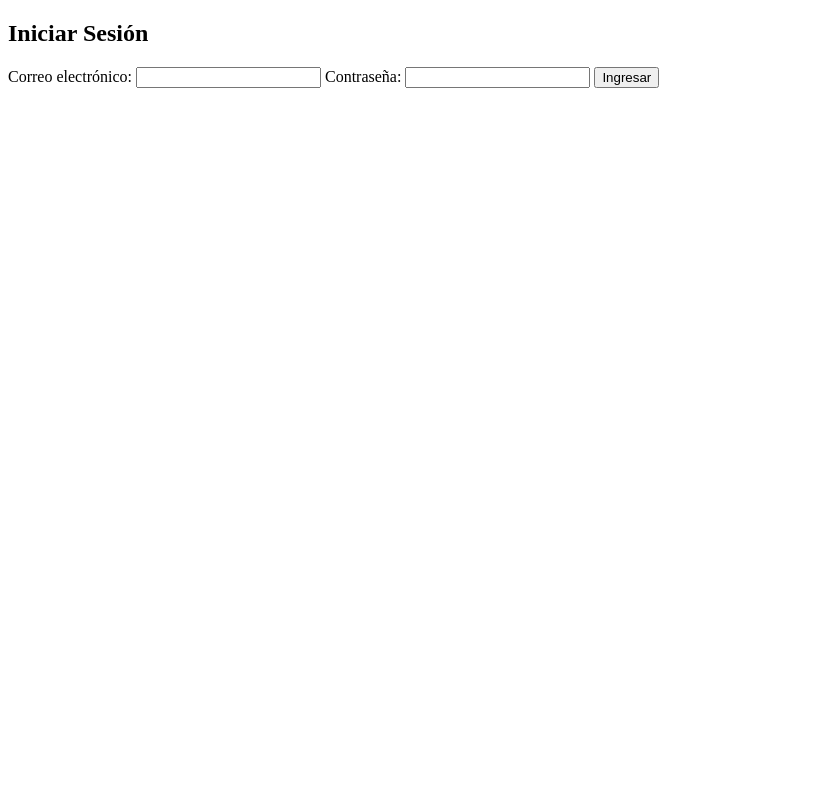
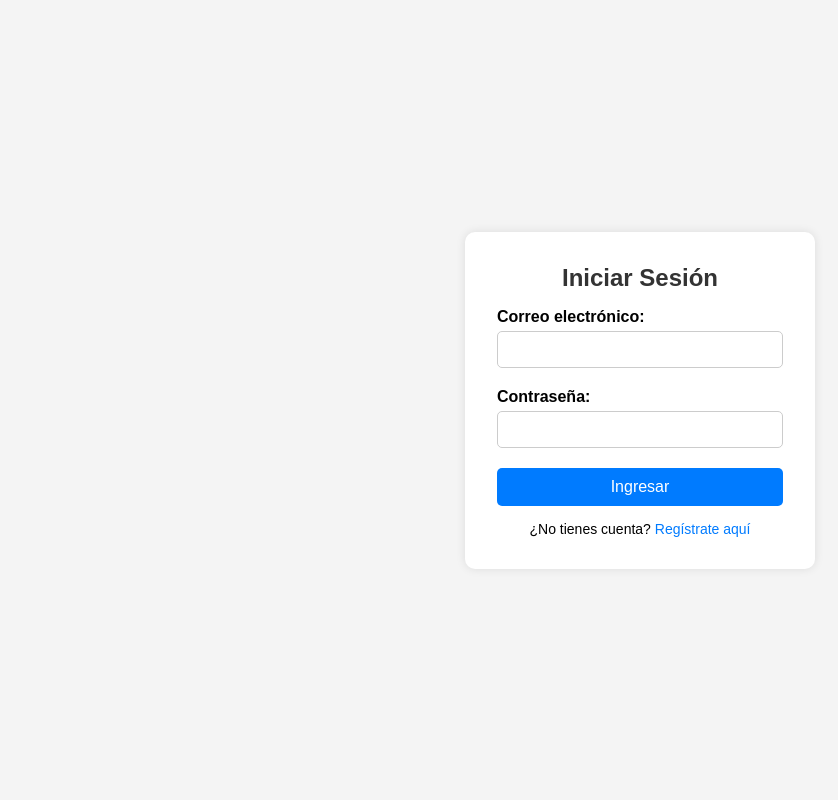
Before and after one commit to MariUva/LaBodegaDelDeporte, a Flask app: page /login in a window 1280 px wide. Shown: the whole page, without its empty margins (0-838 px from the left). Run offline with Flask 3, Linux system fonts and the light colour scheme.

```diff
--- a/app/templates/login.html
+++ b/app/templates/login.html
@@ -4,23 +4,105 @@
     <meta charset="UTF-8">
     <meta name="viewport" content="width=device-width, initial-scale=1.0">
     <title>Login</title>
+    <style>
+        * {
+            box-sizing: border-box;
+            margin: 0;
+            padding: 0;
+            font-family: Arial, sans-serif;
+        }
+
+        body {
+            display: flex;
+            justify-content: center;
+            align-items: center;
+            height: 100vh;
+            background: #f4f4f4;
+        }
+
+        .login-container {
+            background: white;
+            padding: 2rem;
+            border-radius: 10px;
+            box-shadow: 0px 0px 10px rgba(0, 0, 0, 0.1);
+            text-align: center;
+            width: 100%;
+            max-width: 350px;
+        }
+
+        h2 {
+            margin-bottom: 1rem;
+            color: #333;
+        }
+
+        label {
+            display: block;
+            text-align: left;
+            font-weight: bold;
+            margin: 10px 0 5px;
+        }
+
+        input {
+            width: 100%;
+            padding: 10px;
+            margin-bottom: 10px;
+            border: 1px solid #ccc;
+            border-radius: 5px;
+        }
+
+        button {
+            width: 100%;
+            padding: 10px;
+            background: #007bff;
+            color: white;
+            border: none;
+            border-radius: 5px;
+            cursor: pointer;
+            font-size: 16px;
+            margin-top: 10px;
+        }
+
+        button:hover {
+            background: #0056b3;
+        }
+
+        .register-link {
+            margin-top: 15px;
+            display: block;
+            font-size: 14px;
+        }
+
+        .register-link a {
+            color: #007bff;
+            text-decoration: none;
+        }
+
+        .register-link a:hover {
+            text-decoration: underline;
+        }
+
+        .error-message {
+            color: red;
+            margin-top: 10px;
+        }
+    </style>
 </head>
 <body>
 
+    <div class="login-container">
         <h2>Iniciar Sesión</h2>
-
         <form action="{{ url_for('login') }}" method="POST">
             <label for="correo">Correo electrónico:</label>
             <input type="email" name="correo" required>
 
-        <label for="password">Contraseña:</label>
+            <label for="contraseña">Contraseña:</label>
             <input type="password" name="contraseña" required>
 
             <button type="submit">Ingresar</button>
         </form>
 
         {% if show_verification %}
-    <h3>Ingrese el código de verificación enviado a su correo</h3>
+        <h3>Ingrese el código de verificación</h3>
         <form action="{{ url_for('verify_code') }}" method="POST">
             <input type="hidden" name="correo" value="{{ correo }}">
             <label for="code">Código de verificación:</label>
@@ -30,8 +112,11 @@
         {% endif %}
 
         {% if error %}
-    <p style="color: red;">{{ error }}</p>
+        <p class="error-message">{{ error }}</p>
         {% endif %}
+
+        <p class="register-link">¿No tienes cuenta? <a href="{{ url_for('register') }}">Regístrate aquí</a></p>
+    </div>
 
 </body>
 </html>
```
Lines whose indentation alone changed are shown as unchanged.
